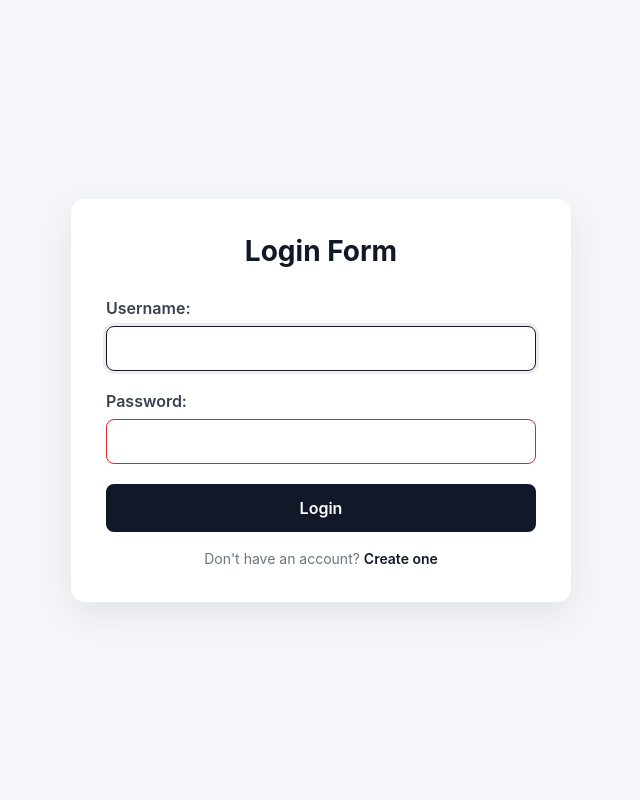
After one commit to TAHAALI02/Maps, a Django app: page /accounts/login/ in a window 1280 px wide. The commit adds this page. Shown: the whole page, without its empty margins (319-959 px from the left). Run offline with Django 5.2, Linux system fonts and the light colour scheme.

Commit message:
login functionality with multiple marker

```diff
--- a/maps/urls.py
+++ b/maps/urls.py
@@ -20,4 +20,5 @@ from django.urls import path,include
 urlpatterns = [
     path('admin/', admin.site.urls),
     path('', include('maps_app.urls')),
+    path('accounts/', include('django.contrib.auth.urls')),
 ]
--- a/maps_app/urls.py
+++ b/maps_app/urls.py
@@ -2,5 +2,7 @@ from django.urls import path
 from .views import *
 
 urlpatterns = [
-    path('', home),
+    path('', home, name='home'),
+    path('signup/', signupview,name='sign'),
+    path('onetime/',adminsignup,name='admin')
 ]
--- /dev/null
+++ b/templates/registration/login.html
@@ -0,0 +1,180 @@
+<!DOCTYPE html>
+<html lang="en">
+<head>
+    <meta charset="UTF-8">
+    <meta name="viewport" content="width=device-width, initial-scale=1.0">
+    <title>Form</title>
+
+    <style>
+        *{
+            margin:0;
+            padding:0;
+            box-sizing:border-box;
+            font-family:Inter,"Segoe UI",sans-serif;
+        }
+
+        body{
+            background:#f4f6f9;
+            display:flex;
+            justify-content:center;
+            align-items:center;
+            min-height:100vh;
+            padding:30px;
+        }
+
+        .card{
+            width:100%;
+            max-width:500px;
+            background:#fff;
+            padding:35px;
+            border-radius:14px;
+            box-shadow:0 12px 35px rgba(0,0,0,.08);
+        }
+
+        h2{
+            text-align:center;
+            margin-bottom:30px;
+            color:#111827;
+            font-size:28px;
+        }
+
+        form p{
+            margin-bottom:20px;
+        }
+
+        form label{
+            display:block;
+            margin-bottom:8px;
+            font-weight:600;
+            color:#374151;
+        }
+
+        form input,
+        form select,
+        form textarea{
+            width:100%;
+            padding:12px 14px;
+            border:1px solid #d1d5db;
+            border-radius:8px;
+            font-size:15px;
+            transition:.25s;
+            background:#fff;
+        }
+
+        form input:focus,
+        form select:focus,
+        form textarea:focus{
+            outline:none;
+            border-color:#111827;
+            box-shadow:0 0 0 3px rgba(17,24,39,.08);
+        }
+
+        textarea{
+            min-height:110px;
+            resize:vertical;
+        }
+
+        input[type="submit"]{
+            width:100%;
+            background:#111827;
+            color:#fff;
+            border:none;
+            padding:14px;
+            border-radius:8px;
+            font-size:16px;
+            font-weight:600;
+            cursor:pointer;
+            transition:.2s;
+            margin-top:10px;
+        }
+
+        input[type="submit"]:hover{
+            background:#000;
+        }
+
+        /* Django Errors */
+        .errorlist{
+            list-style:none;
+            margin:8px 0;
+            padding:10px 14px;
+            background:#fef2f2;
+            border-left:4px solid #dc2626;
+            border-radius:6px;
+            color:#b91c1c;
+            font-size:14px;
+        }
+
+        .helptext{
+            display:block;
+            margin-top:6px;
+            color:#6b7280;
+            font-size:13px;
+        }
+
+        /* Highlight invalid fields */
+        input:invalid,
+        select:invalid,
+        textarea:invalid{
+            border-color:#dc2626;
+        }
+
+        .button,
+input[type="submit"]{
+    display:block;
+    width:100%;
+    background:#111827;
+    color:#fff;
+    border:none;
+    padding:14px;
+    border-radius:8px;
+    font-size:16px;
+    font-weight:600;
+    text-align:center;
+    text-decoration:none;
+    cursor:pointer;
+    transition:.2s;
+    margin-top:12px;
+}
+
+.button:hover,
+input[type="submit"]:hover{
+    background:#000;
+}
+
+.auth-link{
+    text-align:center;
+    margin-top:18px;
+    color:#6b7280;
+    font-size:14px;
+}
+
+.auth-link a{
+    color:#111827;
+    font-weight:600;
+    text-decoration:none;
+}
+
+.auth-link a:hover{
+    text-decoration:underline;
+}
+    </style>
+</head>
+<body>
+
+<div class="card">
+    <h2>Login Form</h2>
+        <form method="post">
+            {% csrf_token %}
+            {{ form.as_p }}
+
+            <input class="button" type="submit" value="Login">
+
+         <div class="auth-link">
+            Don't have an account?
+            <a href="{% url 'sign' %}">Create one</a>
+        </div>
+
+</div>
+
+</body>
+</html>
```
Also changed, not shown: maps/settings.py (+10 -2 lines), maps_app/form.py (+7 -0 lines), maps_app/views.py (+40 -2 lines), templates/maps_app/home.html (+257 -29 lines), db.sqlite3.
